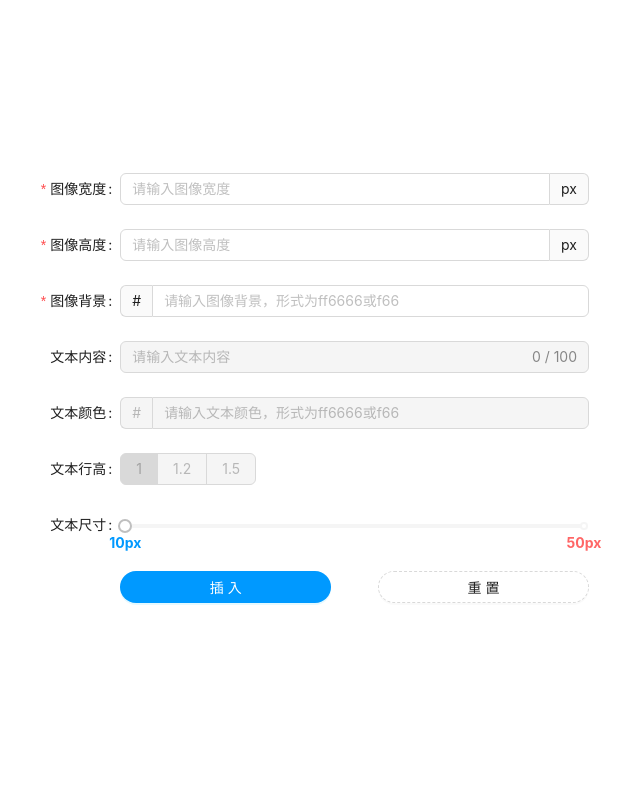
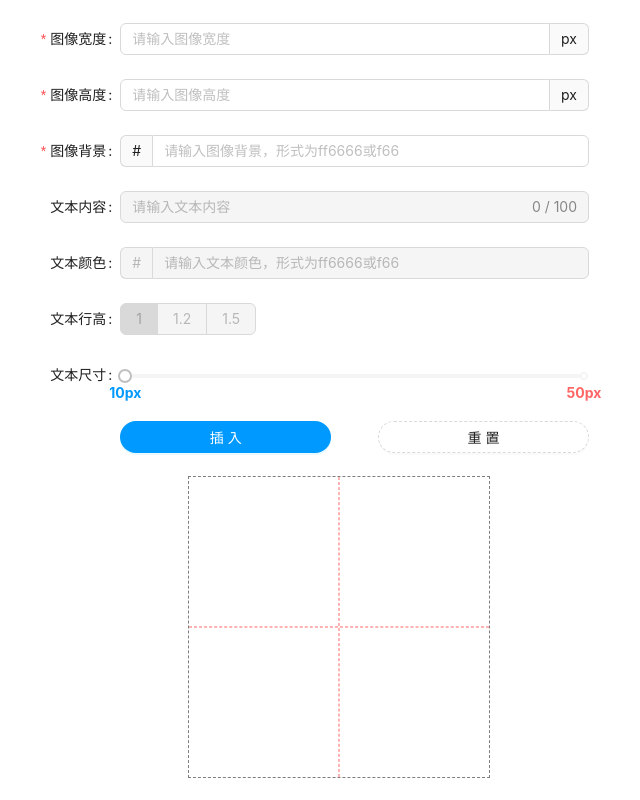
Before and after one commit to JowayYoung/figma-placeimg, a React (Vite) app in the folder packages/ui/: page / in a window 1280 px wide. Shown: the whole page, without its empty margins (301-941 px from the left). Built offline with nearby package versions, Linux system fonts and the light colour scheme.

Commit message:
布局图片位置

```diff
--- a/packages/core/src/index.ts
+++ b/packages/core/src/index.ts
@@ -1,6 +1,6 @@
 figma.showUI(__html__, {
-	height: 750,
-	width: 750
+	height: 800,
+	width: 800
 });
 
 figma.ui.on("message", msg => {
--- a/packages/ui/src/index.scss
+++ b/packages/ui/src/index.scss
@@ -16,13 +16,15 @@
 		}
 	}
 	&-img {
+		width: 300px;
+		height: 300px;
+		outline: 1px dashed rgba(#000, .5);
 		&::before {
 			position: absolute;
 			left: 0;
 			top: 50%;
+			border-top: 1px dashed #f66;
 			width: 100%;
-			height: 1px;
-			background-color: #f66;
 			content: "";
 			transform: translateY(-50%);
 		}
@@ -30,15 +32,14 @@
 			position: absolute;
 			left: 50%;
 			top: 0;
-			width: 1px;
+			border-left: 1px dashed #f66;
 			height: 100%;
-			background-color: #f66;
 			content: "";
 			transform: translateX(-50%);
 		}
 		&-cover {
-			max-width: 200px;
-			max-height: 200px;
+			max-width: 300px;
+			max-height: 300px;
 		}
 	}
 }
--- a/packages/ui/src/index.tsx
+++ b/packages/ui/src/index.tsx
@@ -189,7 +189,7 @@ export default function App(): JSX.Element {
 					>重置</Button>
 				</Form.Item>
 			</Form>
-			<div className="placeimg-img pr">
+			<div className="placeimg-img pr flex-ct-x">
 				<img className="placeimg-img-cover" id="placeimg-img" />
 			</div>
 		</div>
```
